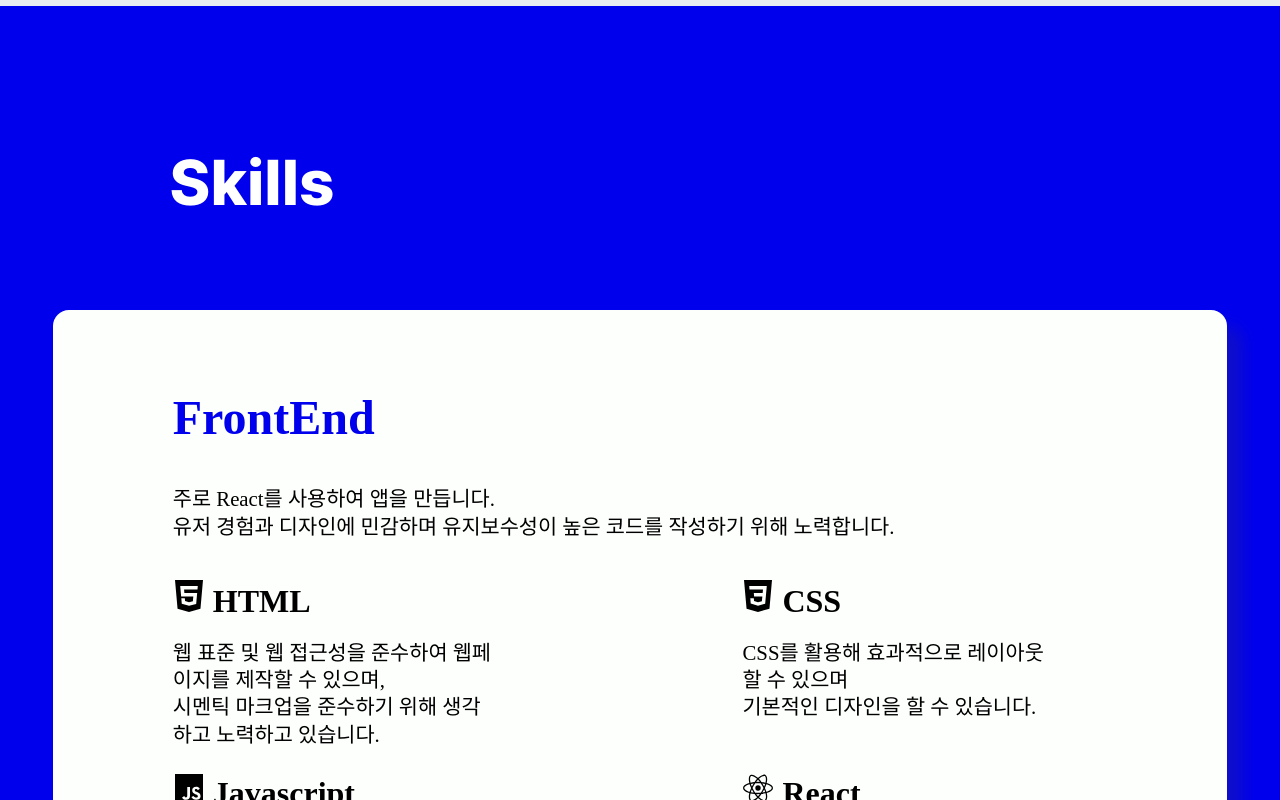
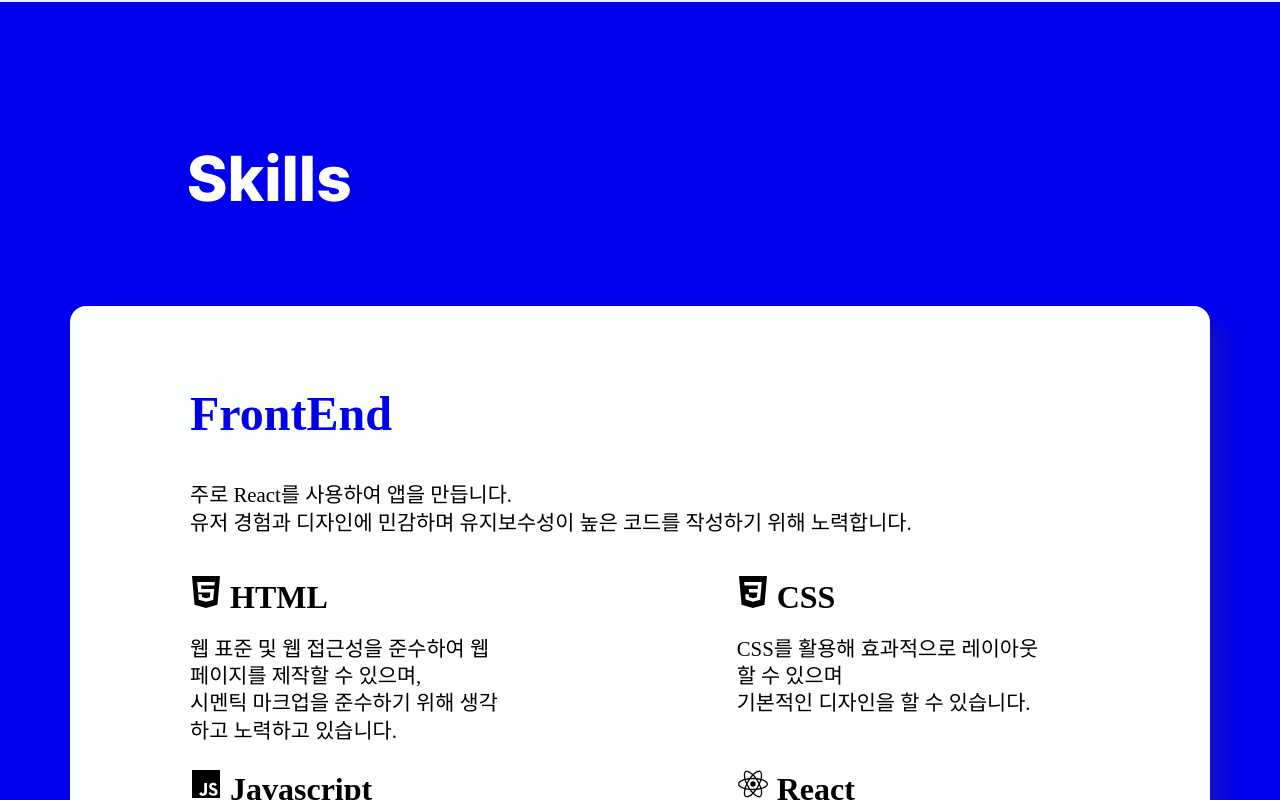
Before and after one commit to taehoon619/my-page, a React (Create React App) app: page / in a window 1280 px wide. Shown: the part 2600-3400 px from the top of the page. Built offline with nearby package versions, Linux system fonts and the light colour scheme.

Commit message:
skill_text

```diff
--- a/src/component/About/About.module.css
+++ b/src/component/About/About.module.css
@@ -88,6 +88,7 @@
   padding: 0.8rem 2rem;
   margin-top: 1.5rem;
   cursor: pointer;
+  border: none;
 }
 
 .accent {
--- a/src/component/Modal/Modal.module.css
+++ b/src/component/Modal/Modal.module.css
@@ -64,6 +64,7 @@
   background-color: var(--color-accent);
   color: var(--color-white);
   display: table;
+  border: none;
   border-radius: 0.5rem;
   padding: 0.8rem 2rem;
   cursor: pointer;
--- a/src/component/Project/Project.module.css
+++ b/src/component/Project/Project.module.css
@@ -62,6 +62,7 @@ img {
 }
 
 .textDetail {
+  font-weight: 400;
   word-break: keep-all;
 }
 
--- a/src/component/Skills/Skills.module.css
+++ b/src/component/Skills/Skills.module.css
@@ -6,11 +6,20 @@
 }
 
 .titleBox {
+  max-width: 71.25rem;
   text-align: left;
+  margin: 0 auto;
   padding-left: 7.3rem;
 }
 
+.contentWrap {
+  display: flex;
+  flex-direction: column;
+  align-items: center;
+}
+
 .wrapper {
+  max-width: 71.25rem;
   background-color: var(--color-bg);
   border-radius: 1rem;
   padding: 5rem;
--- a/src/component/ui/Title/Title.module.css
+++ b/src/component/ui/Title/Title.module.css
@@ -1,12 +1,12 @@
 .container {
+  /* width: 100%; */
   font-family: var(--font-pretendart-ExtraBold);
   position: relative;
   margin: 3rem auto 5rem;
-  /* width: fit-content; */
 }
 
 .text {
-  border-bottom-width: 1px;
+  /* border-bottom-width: 1px; */
   /* border-bottom-style: solid; */
   font-size: 4rem;
   line-height: 1.5;
```
